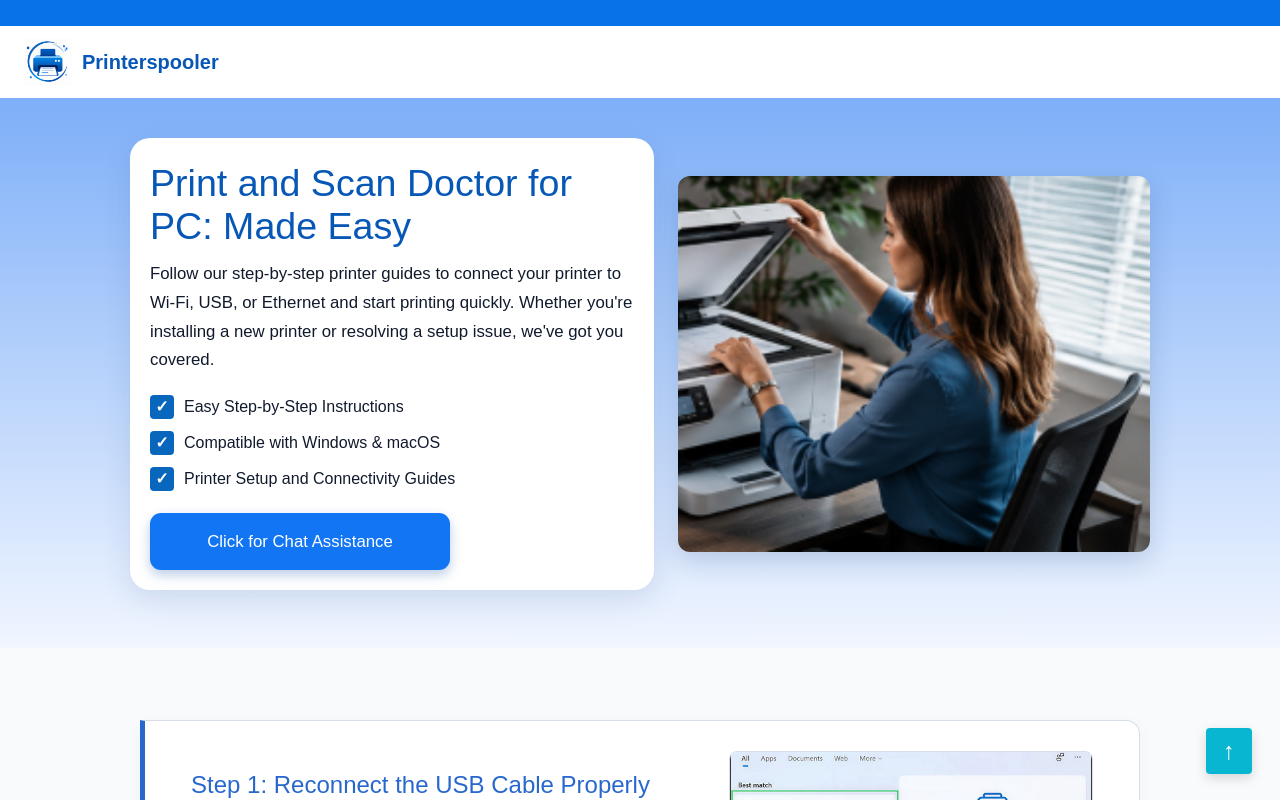
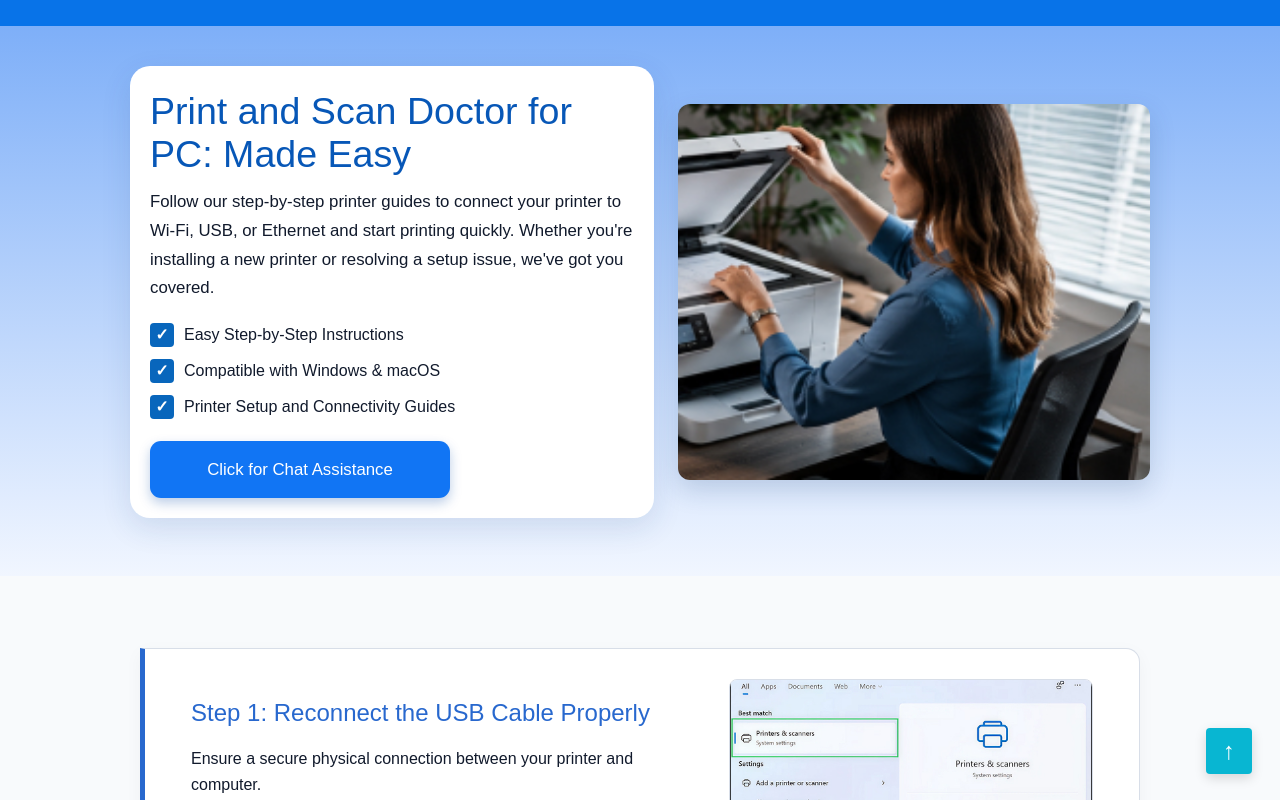
Before and after one commit to aaryanrajputhere/printerspooler, a Next.js app: page /setup-printer-software in a window 1280 px wide. Shown: the top 800 px of the page. Built offline with nearby package versions, Linux system fonts and the light colour scheme.

Commit message:
Removed header from search results

```diff
--- a/app/select-printer-software/page.tsx
+++ b/app/select-printer-software/page.tsx
@@ -31,15 +31,6 @@ export default function SelectPrinterSoftwarePage() {
   return (
     <main className="software-page">
       <div className="software-top-stripe" />
-      <div className="setup-page-brand" aria-label="Printerspooler">
-        <img
-          src="/printerspooler/printerspooler-logo.png"
-          alt=""
-          width={48}
-          height={48}
-        />
-        <span>Printerspooler</span>
-      </div>
 
       <section className="software-hero" aria-labelledby="software-title">
         <div className="software-hero-inner">
--- a/app/setup-printer-software/page.tsx
+++ b/app/setup-printer-software/page.tsx
@@ -124,15 +124,6 @@ export default async function SetupPrinterSoftwarePage({ searchParams }: SetupPa
   return (
     <main className="setup-results-page" id="top">
       <div className="setup-results-stripe" />
-      <div className="setup-page-brand" aria-label="Printerspooler">
-        <img
-          src="/printerspooler/printerspooler-logo.png"
-          alt=""
-          width={48}
-          height={48}
-        />
-        <span>Printerspooler</span>
-      </div>
 
       <section className="setup-results-hero" aria-labelledby="setup-results-title">
         <div className="setup-results-hero-inner">
```
